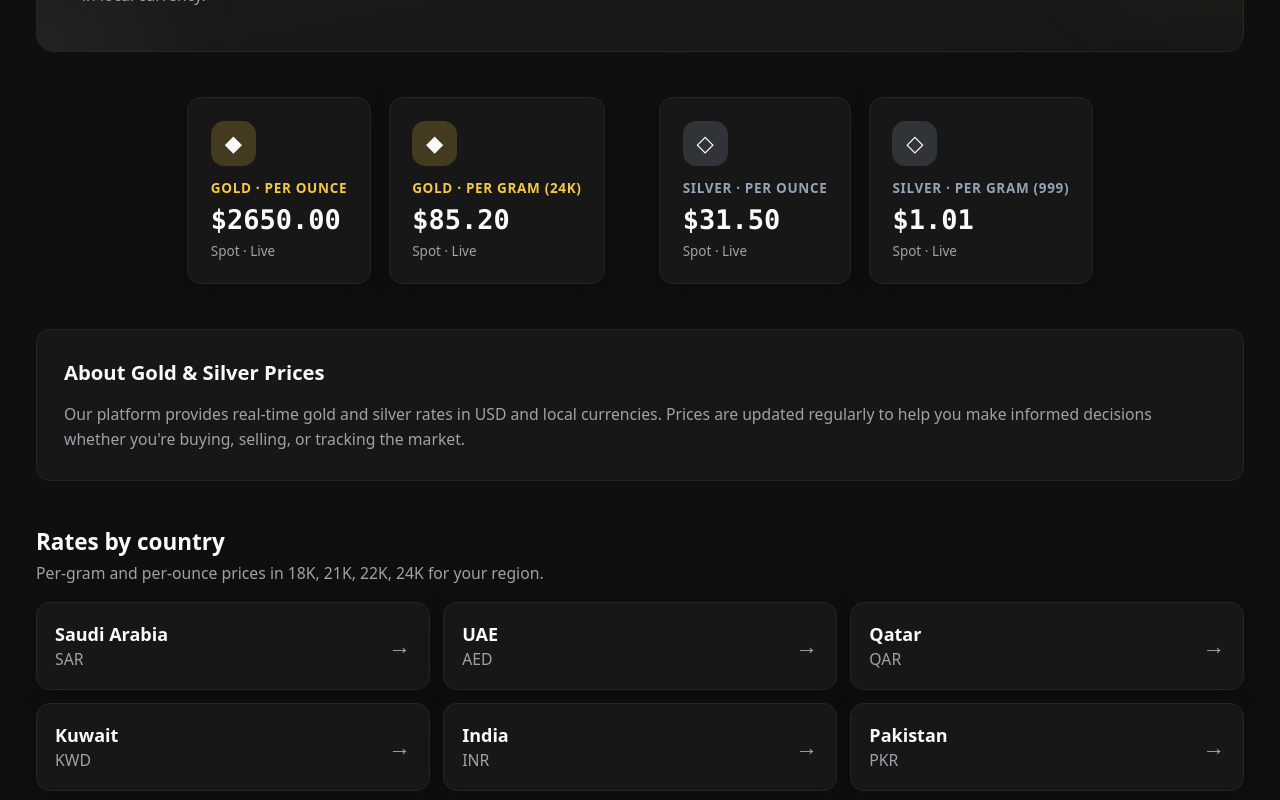
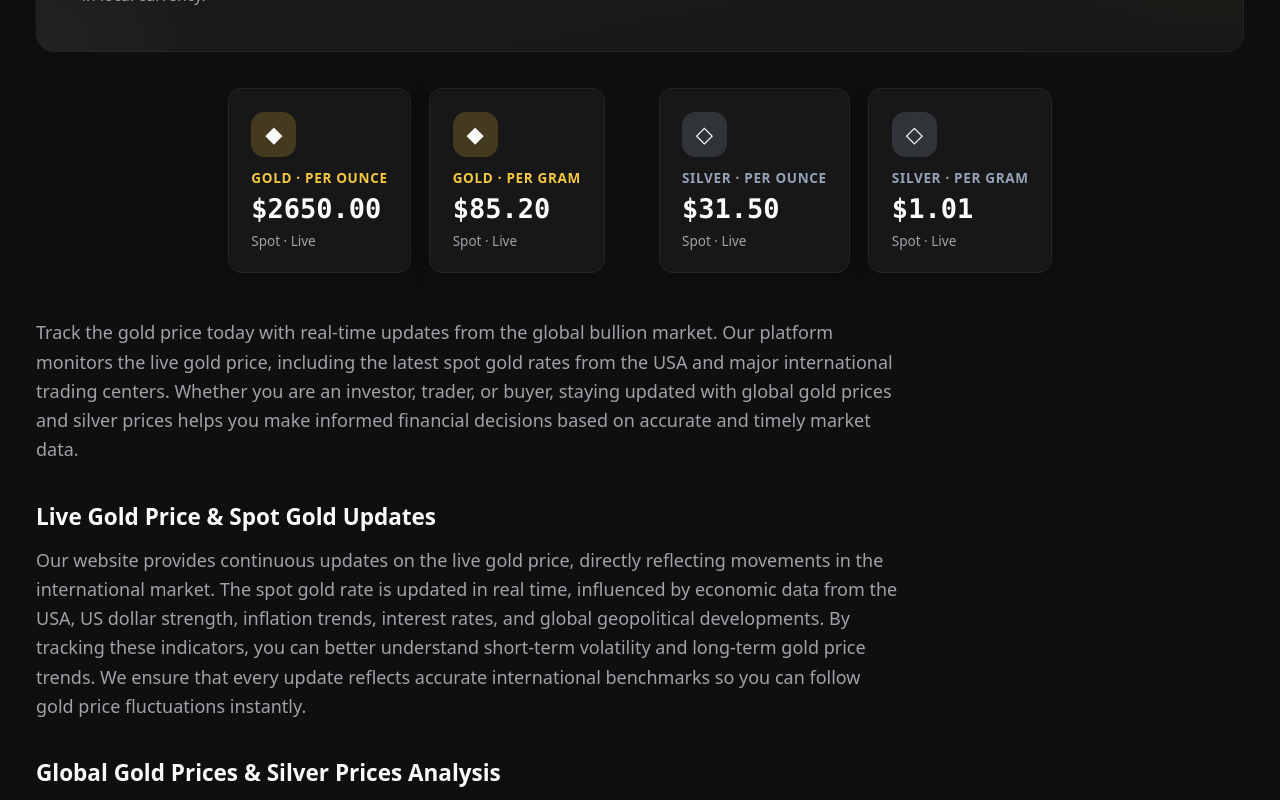
Before and after one commit to sheharzad-developer/Gold-Silver-Rates-Worldwide, a Next.js app: page / in a window 1280 px wide. Shown: the part 260-1060 px from the top of the page. Built offline with nearby package versions, Linux system fonts and the light colour scheme; no server answers.

Commit message:
Media Responsive Layout

```diff
--- a/src/app/page.tsx
+++ b/src/app/page.tsx
@@ -27,16 +27,16 @@ export default async function HomePage() {
   return (
     <>
       <Header />
-      <main className="mx-auto max-w-6xl px-4 pb-20 sm:px-8">
+      <main className="mx-auto max-w-6xl px-4 pb-20 sm:px-6 md:px-8">
         {/* Hero */}
-        <div className="relative mb-10 overflow-hidden rounded-2xl border border-[var(--border)] bg-gradient-to-br from-[var(--card-bg)] via-[var(--background-elevated)] to-[var(--card-bg)] p-8 sm:p-10">
-          <div className="absolute -right-16 -top-16 h-48 w-48 rounded-full bg-[var(--gold)]/10 blur-3xl" />
-          <div className="absolute -bottom-16 -left-16 h-36 w-36 rounded-full bg-[var(--silver)]/10 blur-3xl" />
+        <div className="relative mb-8 overflow-hidden rounded-2xl border border-[var(--border)] bg-gradient-to-br from-[var(--card-bg)] via-[var(--background-elevated)] to-[var(--card-bg)] p-5 sm:p-8 md:p-10">
+          <div className="absolute -right-12 -top-12 h-40 w-40 rounded-full bg-[var(--gold)]/10 blur-3xl sm:-right-16 sm:-top-16 sm:h-48 sm:w-48" />
+          <div className="absolute -bottom-12 -left-12 h-28 w-28 rounded-full bg-[var(--silver)]/10 blur-3xl sm:-bottom-16 sm:-left-16 sm:h-36 sm:w-36" />
           <div className="relative">
             <p className="mb-2 text-xs font-semibold uppercase tracking-[0.2em] text-[var(--gold)]">
               Live Spot Prices
             </p>
-            <h1 className="mb-3 max-w-2xl text-3xl font-bold leading-tight tracking-tight text-[var(--foreground)] sm:text-4xl">
+            <h1 className="mb-3 max-w-2xl text-2xl font-bold leading-tight tracking-tight text-[var(--foreground)] sm:text-3xl md:text-4xl">
               Gold and Silver price today
             </h1>
             <p className="max-w-xl text-sm text-[var(--foreground-muted)]">
@@ -46,45 +46,58 @@ export default async function HomePage() {
         </div>
 
         {/* Price Cards: Gold ounce, Gold gram | space | Silver ounce, Silver gram */}
-        <div className="mb-10 flex flex-wrap items-stretch justify-center gap-4">
-          <div className="flex gap-4">
-            <div className="card-premium card-gold animate-fade-in animate-delay-1 flex min-w-[140px] flex-col rounded-xl p-5">
-              <div className="mb-3 flex h-10 w-10 items-center justify-center rounded-xl bg-[var(--gold)]/20 text-xl">◆</div>
-              <p className="mb-1 text-xs font-semibold uppercase tracking-wider text-[var(--gold)]">Gold · Per Ounce</p>
-              <p className="font-mono text-2xl font-bold text-[var(--foreground)]">${rates.goldUsdPerOunce.toFixed(2)}</p>
-              <p className="mt-1 text-xs text-[var(--foreground-muted)]">Spot · Live</p>
+        <div className="mb-10 flex flex-wrap items-stretch justify-center gap-3 sm:gap-4">
+          <div className="flex w-full gap-3 sm:w-auto sm:gap-4">
+            <div className="card-premium card-gold animate-fade-in animate-delay-1 flex min-w-0 flex-1 flex-col rounded-xl p-4 sm:min-w-[130px] sm:flex-none sm:p-5">
+              <div className="mb-2 flex h-8 w-8 shrink-0 items-center justify-center rounded-lg bg-[var(--gold)]/20 text-lg sm:mb-3 sm:h-10 sm:w-10 sm:rounded-xl sm:text-xl">◆</div>
+              <p className="mb-1 truncate text-[10px] font-semibold uppercase leading-tight tracking-wider text-[var(--gold)] sm:text-xs">Gold · Per Ounce</p>
+              <p className="font-mono text-lg font-bold text-[var(--foreground)] sm:text-2xl">${rates.goldUsdPerOunce.toFixed(2)}</p>
+              <p className="mt-1 text-[10px] text-[var(--foreground-muted)] sm:text-xs">Spot · Live</p>
             </div>
-            <div className="card-premium card-gold animate-fade-in animate-delay-1 flex min-w-[140px] flex-col rounded-xl p-5">
-              <div className="mb-3 flex h-10 w-10 items-center justify-center rounded-xl bg-[var(--gold)]/20 text-xl">◆</div>
-              <p className="mb-1 text-xs font-semibold uppercase tracking-wider text-[var(--gold)]">Gold · Per Gram (24K)</p>
-              <p className="font-mono text-2xl font-bold text-[var(--foreground)]">${goldPerGram.toFixed(2)}</p>
-              <p className="mt-1 text-xs text-[var(--foreground-muted)]">Spot · Live</p>
+            <div className="card-premium card-gold animate-fade-in animate-delay-1 flex min-w-0 flex-1 flex-col rounded-xl p-4 sm:min-w-[130px] sm:flex-none sm:p-5">
+              <div className="mb-2 flex h-8 w-8 shrink-0 items-center justify-center rounded-lg bg-[var(--gold)]/20 text-lg sm:mb-3 sm:h-10 sm:w-10 sm:rounded-xl sm:text-xl">◆</div>
+              <p className="mb-1 truncate text-[10px] font-semibold uppercase leading-tight tracking-wider text-[var(--gold)] sm:text-xs">Gold · Per Gram</p>
+              <p className="font-mono text-lg font-bold text-[var(--foreground)] sm:text-2xl">${goldPerGram.toFixed(2)}</p>
+              <p className="mt-1 text-[10px] text-[var(--foreground-muted)] sm:text-xs">Spot · Live</p>
             </div>
           </div>
-          <div className="hidden w-4 sm:block" aria-hidden />
-          <div className="flex gap-4">
-            <div className="card-premium card-silver animate-fade-in animate-delay-2 flex min-w-[140px] flex-col rounded-xl p-5">
-              <div className="mb-3 flex h-10 w-10 items-center justify-center rounded-xl bg-[var(--silver)]/20 text-xl">◇</div>
-              <p className="mb-1 text-xs font-semibold uppercase tracking-wider text-[var(--silver)]">Silver · Per Ounce</p>
-              <p className="font-mono text-2xl font-bold text-[var(--foreground)]">${rates.silverUsdPerOunce.toFixed(2)}</p>
-              <p className="mt-1 text-xs text-[var(--foreground-muted)]">Spot · Live</p>
+          <div className="hidden w-4 shrink-0 sm:block" aria-hidden />
+          <div className="flex w-full gap-3 sm:w-auto sm:gap-4">
+            <div className="card-premium card-silver animate-fade-in animate-delay-2 flex min-w-0 flex-1 flex-col rounded-xl p-4 sm:min-w-[130px] sm:flex-none sm:p-5">
+              <div className="mb-2 flex h-8 w-8 shrink-0 items-center justify-center rounded-lg bg-[var(--silver)]/20 text-lg sm:mb-3 sm:h-10 sm:w-10 sm:rounded-xl sm:text-xl">◇</div>
+              <p className="mb-1 truncate text-[10px] font-semibold uppercase leading-tight tracking-wider text-[var(--silver)] sm:text-xs">Silver · Per Ounce</p>
+              <p className="font-mono text-lg font-bold text-[var(--foreground)] sm:text-2xl">${rates.silverUsdPerOunce.toFixed(2)}</p>
+              <p className="mt-1 text-[10px] text-[var(--foreground-muted)] sm:text-xs">Spot · Live</p>
             </div>
-            <div className="card-premium card-silver animate-fade-in animate-delay-2 flex min-w-[140px] flex-col rounded-xl p-5">
-              <div className="mb-3 flex h-10 w-10 items-center justify-center rounded-xl bg-[var(--silver)]/20 text-xl">◇</div>
-              <p className="mb-1 text-xs font-semibold uppercase tracking-wider text-[var(--silver)]">Silver · Per Gram (999)</p>
-              <p className="font-mono text-2xl font-bold text-[var(--foreground)]">${silverPerGram.toFixed(2)}</p>
-              <p className="mt-1 text-xs text-[var(--foreground-muted)]">Spot · Live</p>
+            <div className="card-premium card-silver animate-fade-in animate-delay-2 flex min-w-0 flex-1 flex-col rounded-xl p-4 sm:min-w-[130px] sm:flex-none sm:p-5">
+              <div className="mb-2 flex h-8 w-8 shrink-0 items-center justify-center rounded-lg bg-[var(--silver)]/20 text-lg sm:mb-3 sm:h-10 sm:w-10 sm:rounded-xl sm:text-xl">◇</div>
+              <p className="mb-1 truncate text-[10px] font-semibold uppercase leading-tight tracking-wider text-[var(--silver)] sm:text-xs">Silver · Per Gram</p>
+              <p className="font-mono text-lg font-bold text-[var(--foreground)] sm:text-2xl">${silverPerGram.toFixed(2)}</p>
+              <p className="mt-1 text-[10px] text-[var(--foreground-muted)] sm:text-xs">Spot · Live</p>
             </div>
           </div>
         </div>
 
-        {/* Content placeholder – add paragraphs when client provides */}
-        <div className="mb-10 rounded-xl border border-[var(--border)] bg-[var(--card-bg)] p-6 text-[var(--foreground-muted)]">
-          <h2 className="mb-3 text-lg font-semibold text-[var(--foreground)]">About Gold & Silver Prices</h2>
-          <p className="text-sm leading-relaxed">
-            Our platform provides real-time gold and silver rates in USD and local currencies. Prices are updated regularly to help you make informed decisions whether you&apos;re buying, selling, or tracking the market.
+        {/* Content */}
+        <article className="mb-10 space-y-6 sm:space-y-8">
+          <p className="max-w-3xl text-[var(--foreground-muted)] leading-relaxed">
+            Track the gold price today with real-time updates from the global bullion market. Our platform monitors the live gold price, including the latest spot gold rates from the USA and major international trading centers. Whether you are an investor, trader, or buyer, staying updated with global gold prices and silver prices helps you make informed financial decisions based on accurate and timely market data.
           </p>
-        </div>
+
+          <section>
+            <h2 className="mb-3 text-lg font-bold text-[var(--foreground)] sm:text-xl">Live Gold Price & Spot Gold Updates</h2>
+            <p className="max-w-3xl text-[var(--foreground-muted)] leading-relaxed">
+              Our website provides continuous updates on the live gold price, directly reflecting movements in the international market. The spot gold rate is updated in real time, influenced by economic data from the USA, US dollar strength, inflation trends, interest rates, and global geopolitical developments. By tracking these indicators, you can better understand short-term volatility and long-term gold price trends. We ensure that every update reflects accurate international benchmarks so you can follow gold price fluctuations instantly.
+            </p>
+          </section>
+
+          <section>
+            <h2 className="mb-3 text-lg font-bold text-[var(--foreground)] sm:text-xl">Global Gold Prices & Silver Prices Analysis</h2>
+            <p className="max-w-3xl text-[var(--foreground-muted)] leading-relaxed">
+              Alongside the gold price today, we also provide real-time silver prices to give you a complete overview of the precious metals market. Gold and silver often move together, but silver is additionally impacted by industrial demand and global production levels. Our international market coverage includes USA trading sessions and worldwide bullion exchanges, giving you a comprehensive perspective on gold prices, spot gold performance, and live silver market movements. By monitoring both metals together, investors can identify trends, hedge risks, and capitalize on global market opportunities.
+            </p>
+          </section>
+        </article>
 
         {/* Countries */}
         <div className="mb-12">
@@ -94,7 +107,7 @@ export default async function HomePage() {
           <p className="mb-4 text-sm text-[var(--foreground-muted)]">
             Per-gram and per-ounce prices in 18K, 21K, 22K, 24K for your region.
           </p>
-          <div className="grid gap-3 sm:grid-cols-2 lg:grid-cols-3">
+          <div className="grid grid-cols-1 gap-3 sm:grid-cols-2 lg:grid-cols-3">
             {countryLinks.map((c, i) => (
               <Link
                 key={c.id}
--- a/src/components/CountryDropdown.tsx
+++ b/src/components/CountryDropdown.tsx
@@ -31,7 +31,7 @@ export function CountryDropdown() {
         </span>
       </button>
       {open && (
-        <div className="absolute right-0 top-full z-50 mt-1 min-w-[180px] rounded-xl border border-[var(--border)] bg-[var(--card-bg)] py-1 shadow-xl">
+        <div className="absolute left-0 right-0 top-full z-50 mt-1 min-w-[180px] rounded-xl border border-[var(--border)] bg-[var(--card-bg)] py-1 shadow-xl sm:left-auto">
           {countryLinks.map((c) => (
             <Link
               key={c.id}
--- a/src/components/Footer.tsx
+++ b/src/components/Footer.tsx
@@ -3,7 +3,7 @@ import Link from "next/link";
 export function Footer() {
   return (
     <footer className="border-t border-[var(--border)] bg-[var(--background-elevated)]">
-      <div className="mx-auto flex max-w-6xl flex-col items-center justify-between gap-4 px-4 py-6 sm:flex-row sm:px-8">
+      <div className="mx-auto flex max-w-6xl flex-col items-center justify-between gap-4 px-4 py-5 sm:flex-row sm:px-6 sm:py-6 md:px-8">
         <Link
           href="/"
           className="flex items-center gap-2 rounded-lg bg-[var(--gold)]/10 px-4 py-2 text-sm font-semibold text-[var(--gold)] transition hover:bg-[var(--gold)]/20"
@@ -11,7 +11,7 @@ export function Footer() {
           <span>◆</span>
           Gold & Silver
         </Link>
-        <p className="text-sm text-[var(--foreground-muted)]">
+        <p className="text-center text-xs text-[var(--foreground-muted)] sm:text-left sm:text-sm">
           Live gold and silver prices · Updated every 5 minutes
         </p>
       </div>
--- a/src/components/MetalTabs.tsx
+++ b/src/components/MetalTabs.tsx
@@ -41,11 +41,11 @@ export function MetalTabs({
 
   return (
     <section className="space-y-4">
-      <div className="inline-flex gap-1 rounded-xl border border-[var(--border)] bg-[var(--card-bg)] p-1.5">
+      <div className="inline-flex w-full flex-wrap gap-1 rounded-xl border border-[var(--border)] bg-[var(--card-bg)] p-1.5 sm:w-auto">
         <button
           type="button"
           onClick={() => setActive("gold")}
-          className={`rounded-lg px-6 py-3 text-sm font-semibold transition ${
+          className={`flex-1 rounded-lg px-4 py-2.5 text-sm font-semibold transition sm:flex-none sm:px-6 sm:py-3 ${
             active === "gold"
               ? "bg-[var(--gold)] text-[var(--background)] shadow-lg"
               : "text-[var(--foreground-muted)] hover:text-[var(--foreground)]"
@@ -56,7 +56,7 @@ export function MetalTabs({
         <button
           type="button"
           onClick={() => setActive("silver")}
-          className={`rounded-lg px-6 py-3 text-sm font-semibold transition ${
+          className={`flex-1 rounded-lg px-4 py-2.5 text-sm font-semibold transition sm:flex-none sm:px-6 sm:py-3 ${
             active === "silver"
               ? "bg-[var(--silver)] text-[var(--background)] shadow-lg"
               : "text-[var(--foreground-muted)] hover:text-[var(--foreground)]"
```
Also changed, not shown: src/app/layout.tsx (+7 -1 lines), src/components/CountryContent.tsx (+9 -9 lines), src/components/CountryGoldSilverLayout.tsx (+5 -5 lines), src/components/Header.tsx (+4 -4 lines), src/components/RatesTable.tsx (+12 -12 lines).
